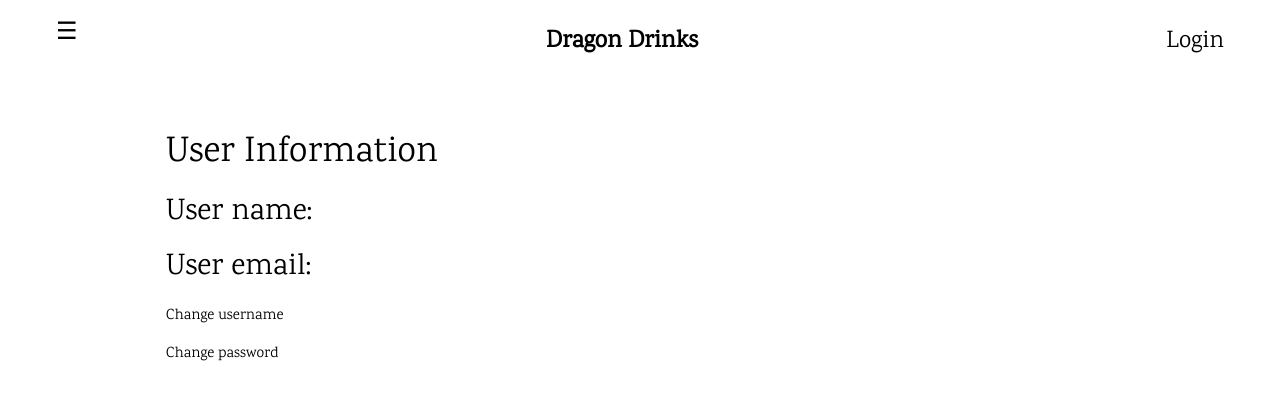
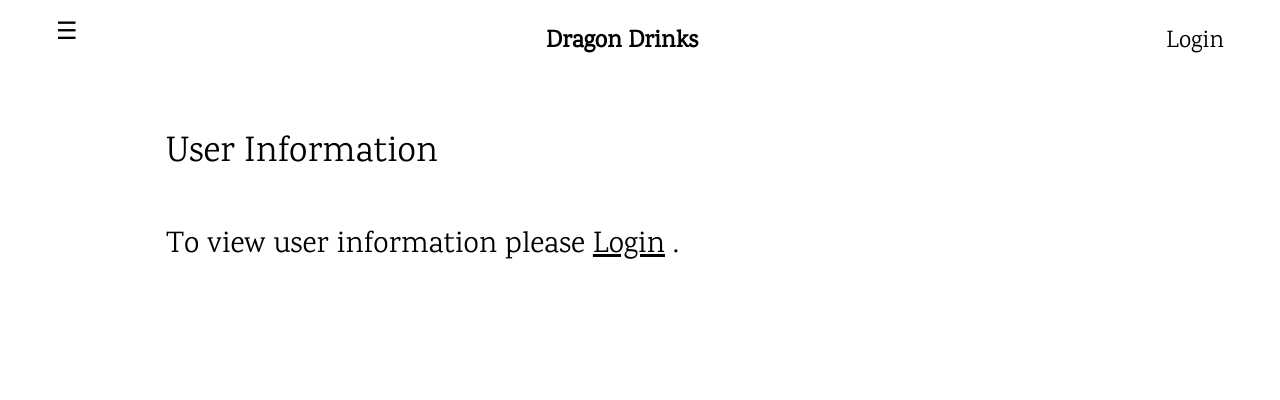
Before and after one commit to mai-codes/CoffeeShop, a Flask app: page /userInfo in a window 1280 px wide. Shown: the top 400 px of the page. Run offline with Flask 2, Linux system fonts and the light colour scheme; some libraries are stand-ins or nearby versions.

Commit message:
Updated user info page according to session

```diff
--- a/static/css/base.css
+++ b/static/css/base.css
@@ -16,6 +16,7 @@ body,h1,h2,h3,h4,h5,h6 {
 .dragon-drinks-title{
     font-weight: bold;
 }
+
 .drinkImage {
     /* max-width: 80%; */
     float: left;
--- a/templates/base.html
+++ b/templates/base.html
@@ -8,7 +8,6 @@
     <meta charset="utf-8">
     <meta name="viewport" content="width=device-width, initial-scale=1, shrink-to-fit=no">
     <link rel="stylesheet" href="https://www.w3schools.com/w3css/4/w3.css">
-    <!--<link rel="stylesheet" href="/static/lib/bootstrap/bootstrap.min.css">-->
     <link rel="stylesheet" href="https://fonts.googleapis.com/css?family=Karma">
     <link rel="stylesheet" href="/static/css/base.css">
 
--- a/templates/userInfo.html
+++ b/templates/userInfo.html
@@ -10,10 +10,17 @@ User Information
 <section>
     <div class="w3-main w3-content w3-padding">
         <h1>User Information</h1>
-        <h2>User name:</h2>
-        <h2>User email:</h2>
-        <p>Change username</p>
-        <p>Change password</p>
+        <br>
+        <!-- Show user's information -->
+        {% if session['user'] %}
+        <h2><strong>User name:</strong> {{ session['user']['username'] }}</h2>
+        <h2><strong>User email:</strong> {{ session['user']['email'] }}</h2>
+        <h2><strong>User type:</strong> {{ session['user']['userType']}}</h2>
+        {% else %}
+        <!-- Show link to login button -->
+        <h2>To view user information please <a href="/login" >Login</a> . </h2>
+        {% endif %}
+
     </div>
 </section>
 
```
Also changed, not shown: static/js/drinkView.js (+0 -13 lines), DBFiles/coffeeShop.db.
